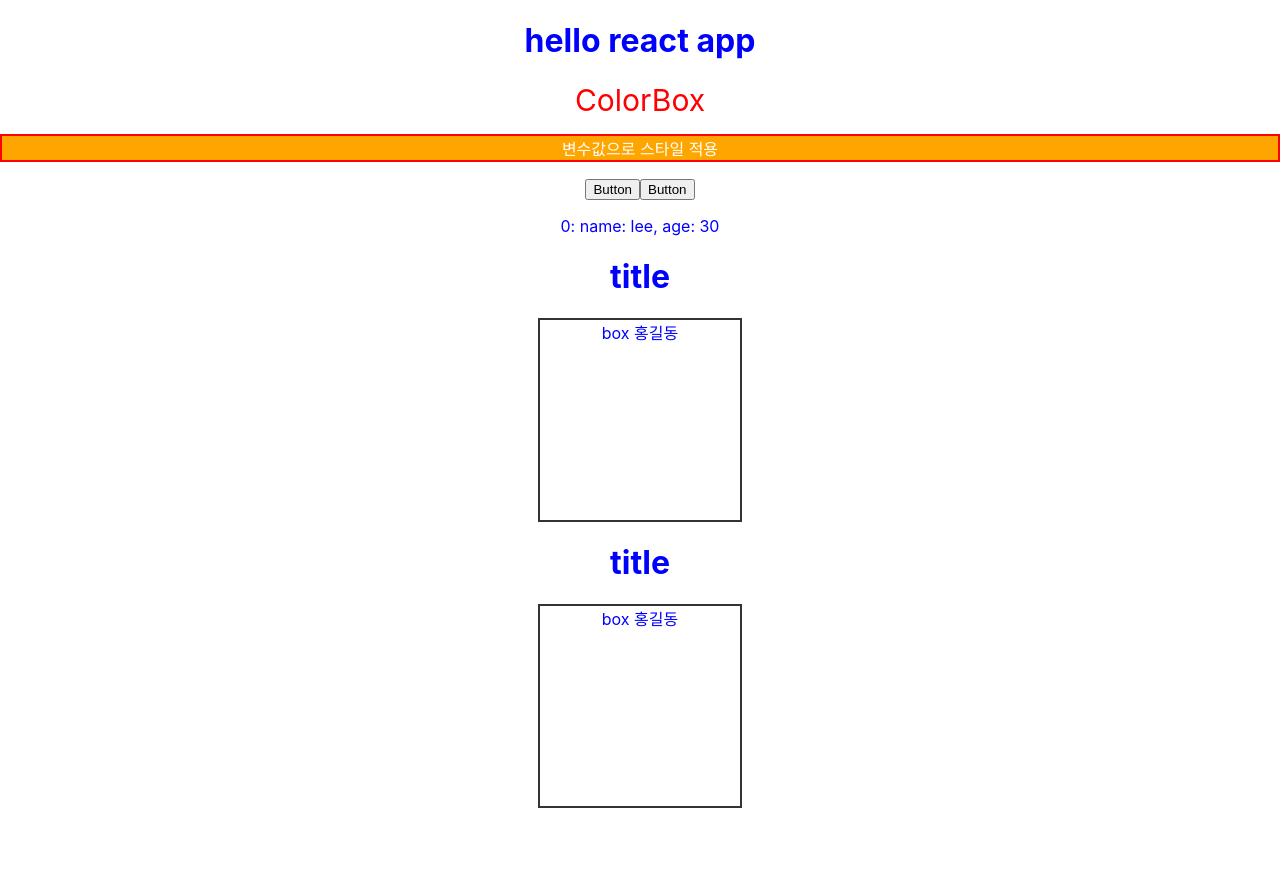
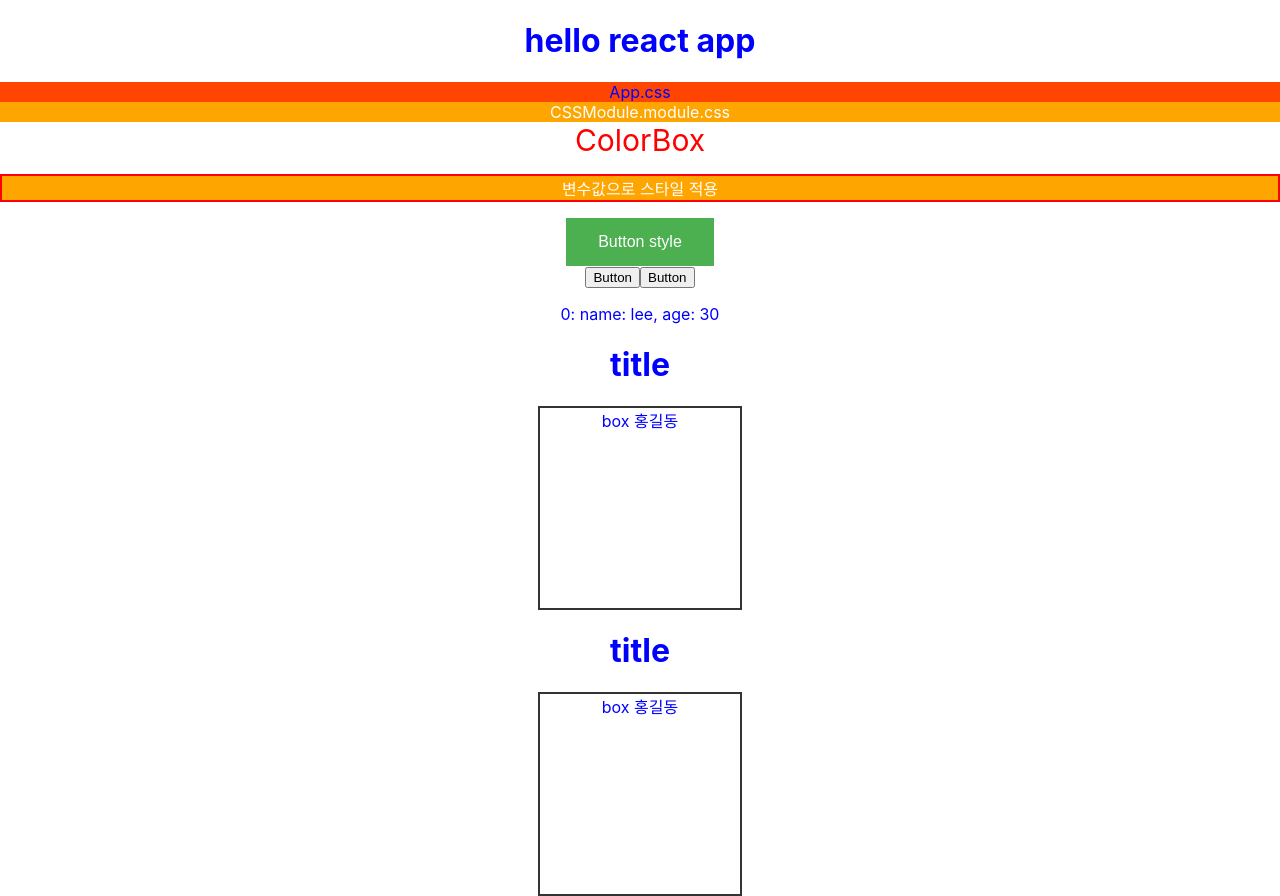
Before and after one commit to csslick/react-ex0406, a React (Create React App) app: page / in a window 1280 px wide. Before the commit the page ends 808 px from the top, so only its background shows below. Built offline with nearby package versions, Linux system fonts and the light colour scheme.

Commit message:
module style

```diff
--- a/src/App.css
+++ b/src/App.css
@@ -9,3 +9,7 @@
   border: 2px solid #333;
   display: inline-block;
 }
+
+.bgOrange {
+  background: orangered;
+}
--- a/src/App.js
+++ b/src/App.js
@@ -2,6 +2,8 @@
 import './App.css';
 import Box from './components/Box';
 import ColorBox from './components/ColorBox';
+import CSSModule from './components/CSSModule';
+
 function App() {
   let name = "hello";
   let data = [
@@ -16,6 +18,8 @@ function App() {
   return (
     <div className="App">
       <h1>{name} react app</h1>
+      <CSSModule />
+
       <ColorBox />
       {/* 외부 함수 호출 */}
       <button onClick={함수}>Button</button>
--- /dev/null
+++ b/src/components/CSSModule.jsx
@@ -0,0 +1,16 @@
+import React from 'react'
+// 모듈 css(컴포넌트 전용)
+import myStyle from '../components/CSSModule.module.css'
+
+function CSSModule() {
+  return (
+    <div>
+        <div className='bgOrange'>App.css</div>
+        <div
+            className={myStyle.bgOrange}
+        >CSSModule.module.css</div>
+    </div>
+  )
+}
+
+export default CSSModule
--- /dev/null
+++ b/src/components/CSSModule.module.css
@@ -0,0 +1,4 @@
+.bgOrange {
+    background: orange;
+    color: white;
+  }
--- a/src/components/ColorBox.jsx
+++ b/src/components/ColorBox.jsx
@@ -6,6 +6,18 @@ export default function ColorBox() {
         color: 'white',
         border: '2px solid red',
     }
+
+    const btnStyle = {
+        backgroundColor: "#4caf50",
+        border: 'none',
+        color: 'white',
+        padding: '15px 32px',
+        textAlign: 'center',
+        TextDecoration: 'none',
+        display: 'inline-block',
+        fontSize: '16px',
+    }
+
   return (
     <>
         {/* 인라인 스타일 */}
@@ -17,6 +29,7 @@ export default function ColorBox() {
         }>ColorBox</div>
         {/* 변수값으로 스타일 적용 */}
         <p style={style}>변수값으로 스타일 적용</p>
+        <button style={btnStyle}>Button style</button><br />
     </>
   )
 }
```
